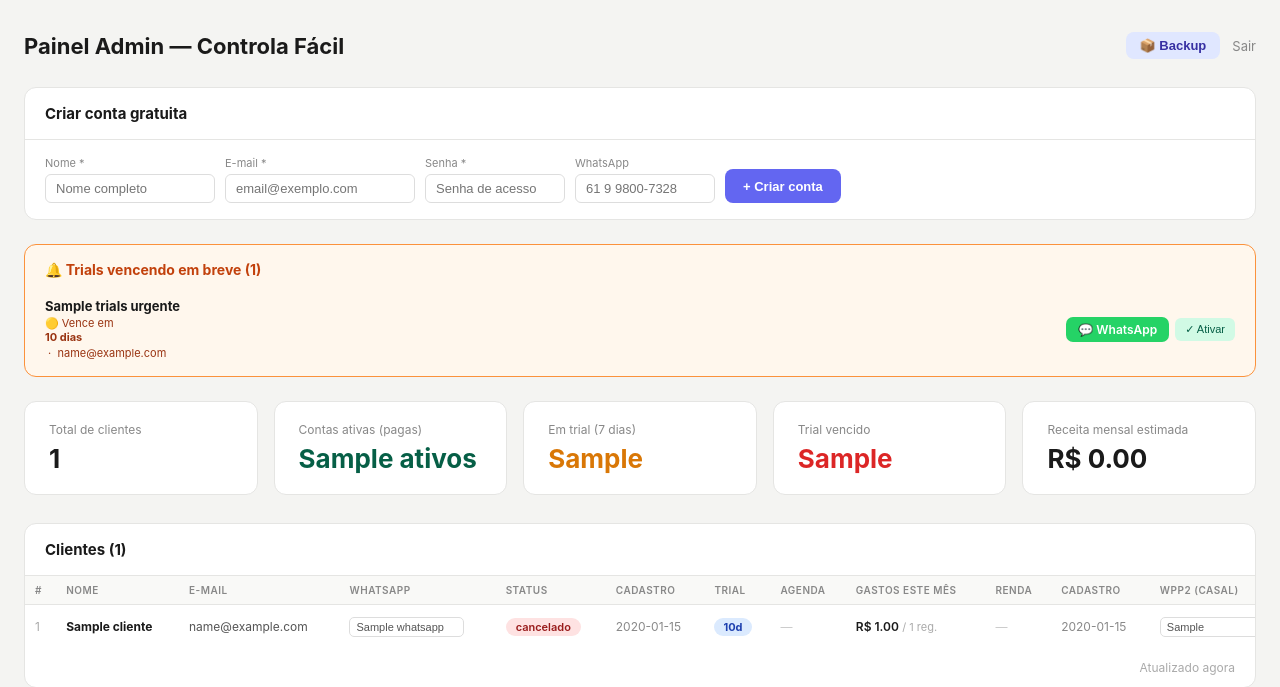
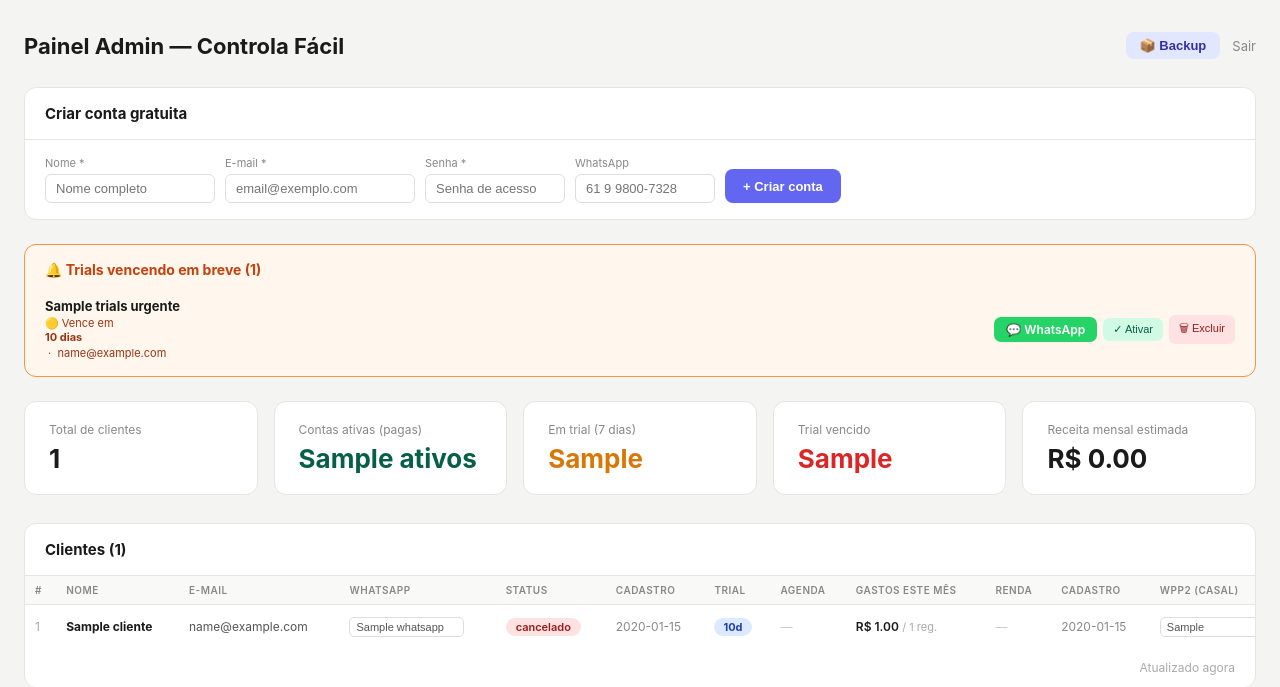
Before and after one commit to eduardolorenzi5-dotcom/Saas, a Flask app: template templates/admin.html in a window 1280 px wide. Shown: the top 687 px of the page. Run offline with Flask 3, Linux system fonts and the light colour scheme; the template is opened without the code that fills it: most values are stand-ins (such as "Sample title", 1, 10 or a date in 2020).

Commit message:
feat: adiciona botão excluir cliente na lista de trials do admin
Co-Authored-By: Claude Sonnet 4.5 <noreply@anthropic.com>

```diff
--- a/templates/admin.html
+++ b/templates/admin.html
@@ -136,6 +136,9 @@
         {% endif %}
         <form method="POST" action="/admin/ativar/{{ c.id }}" style="display:inline;">
           <button class="action-btn btn-ativar" style="font-size:11px;padding:5px 10px;" title="Ativar manualmente">✓ Ativar</button>
+        </form>
+        <form method="POST" action="/admin/deletar/{{ c.id }}" style="display:inline;" onsubmit="return confirm('Excluir {{ c.nome }}? Esta ação é irreversível e apaga todos os dados do cliente.');">
+          <button class="action-btn" style="font-size:11px;padding:5px 10px;background:#fee2e2;color:#991b1b;" title="Excluir cliente">🗑 Excluir</button>
         </form>
       </div>
     </div>
```
